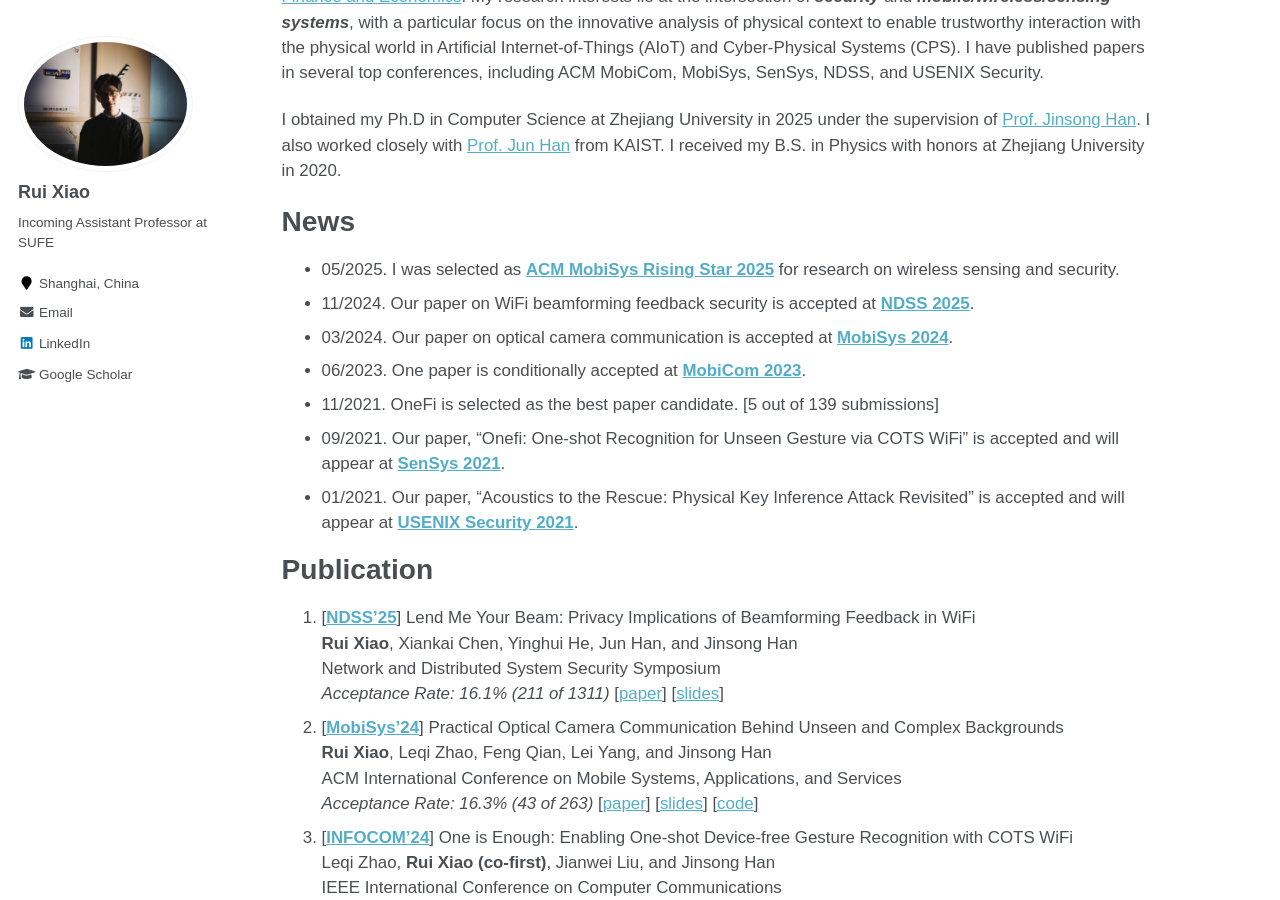
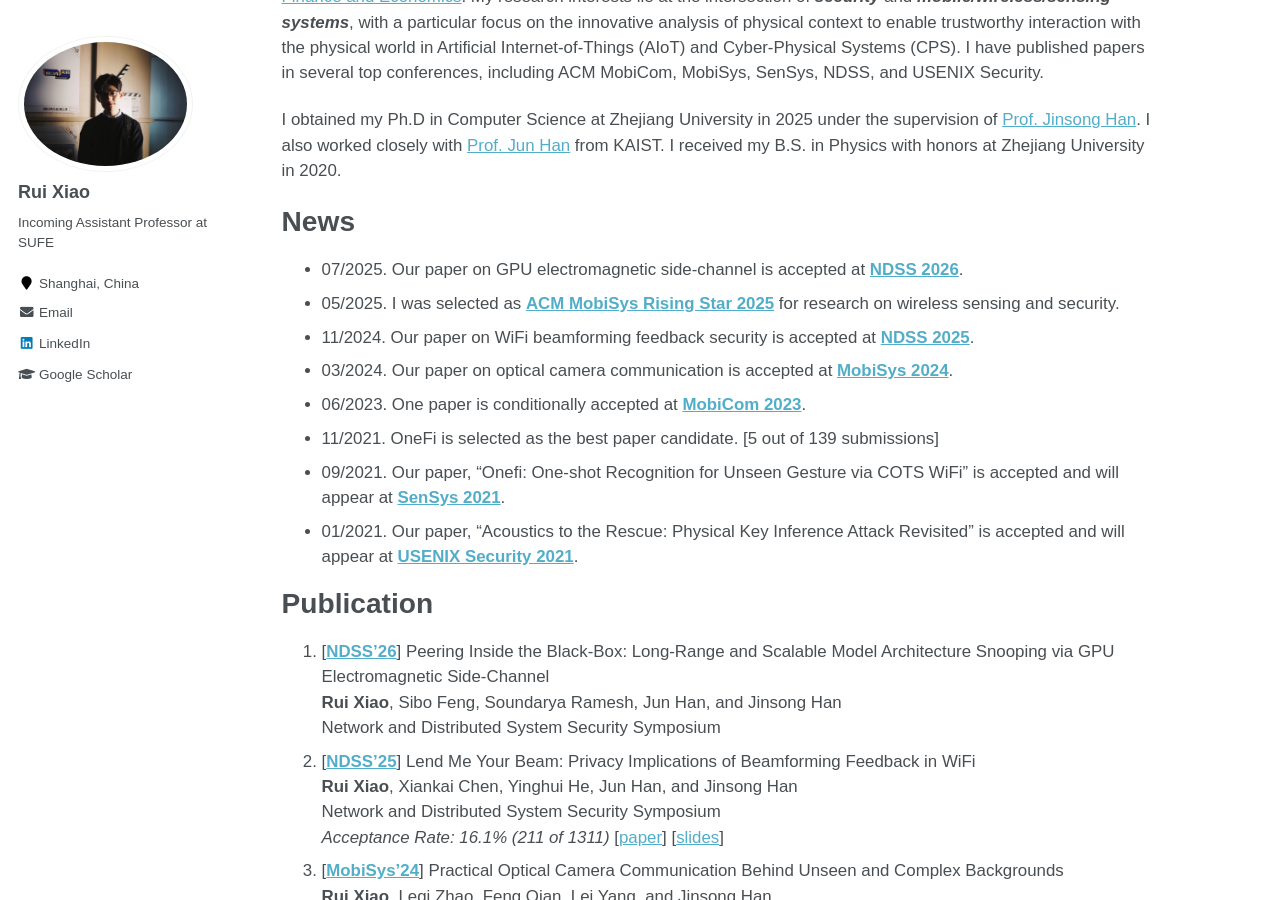
Before and after one commit to ruixiao24/ruixiao24.github.io, a Jekyll site: the page built from _pages/about.md, in a window 1280 px wide and 900 px high, scrolled down 221 px. Built offline with Jekyll 4.4.1, drawn with Linux system fonts in a browser that asks for light colours.

Commit message:
Update modelspy

```diff
--- a/_pages/about.md
+++ b/_pages/about.md
@@ -17,6 +17,7 @@
 I obtained my Ph.D in Computer Science at Zhejiang University in 2025 under the supervision of [Prof. Jinsong Han](https://person.zju.edu.cn/en/hanjinsong). I also worked closely with [Prof. Jun Han](http://www.junhan.org/) from KAIST. I received my B.S. in Physics with honors at Zhejiang University in 2020.
 
 # News
+- 07/2025. Our paper on GPU electromagnetic side-channel is accepted at **[NDSS 2026](https://www.ndss-symposium.org/ndss2026/)**.
 - 05/2025. I was selected as **[ACM MobiSys Rising Star 2025](https://www.sigmobile.org/mobisys/2025/)** for research on wireless sensing and security.
 - 11/2024. Our paper on WiFi beamforming feedback security is accepted at **[NDSS 2025](https://www.ndss-symposium.org/ndss2025/)**.
 - 03/2024. Our paper on optical camera communication is accepted at **[MobiSys 2024](https://sigmobile.org/mobisys/2024/)**.
@@ -26,6 +27,11 @@
 - 01/2021. Our paper, “Acoustics to the Rescue: Physical Key Inference Attack Revisited” is accepted and will appear at **[USENIX Security 2021](https://www.usenix.org/conference/usenixsecurity21)**.
 
 # Publication
+1. [**[NDSS'26](https://www.ndss-symposium.org/ndss2026/)**] Peering Inside the Black-Box: Long-Range and
+Scalable Model Architecture Snooping via GPU
+Electromagnetic Side-Channel
+   **Rui Xiao**, Sibo Feng, Soundarya Ramesh, Jun Han, and Jinsong Han
+   Network and Distributed System Security Symposium
 1. [**[NDSS'25](https://www.ndss-symposium.org/ndss2025/)**] Lend Me Your Beam: Privacy Implications of Beamforming Feedback in WiFi
    **Rui Xiao**, Xiankai Chen, Yinghui He, Jun Han, and Jinsong Han
    Network and Distributed System Security Symposium
```
